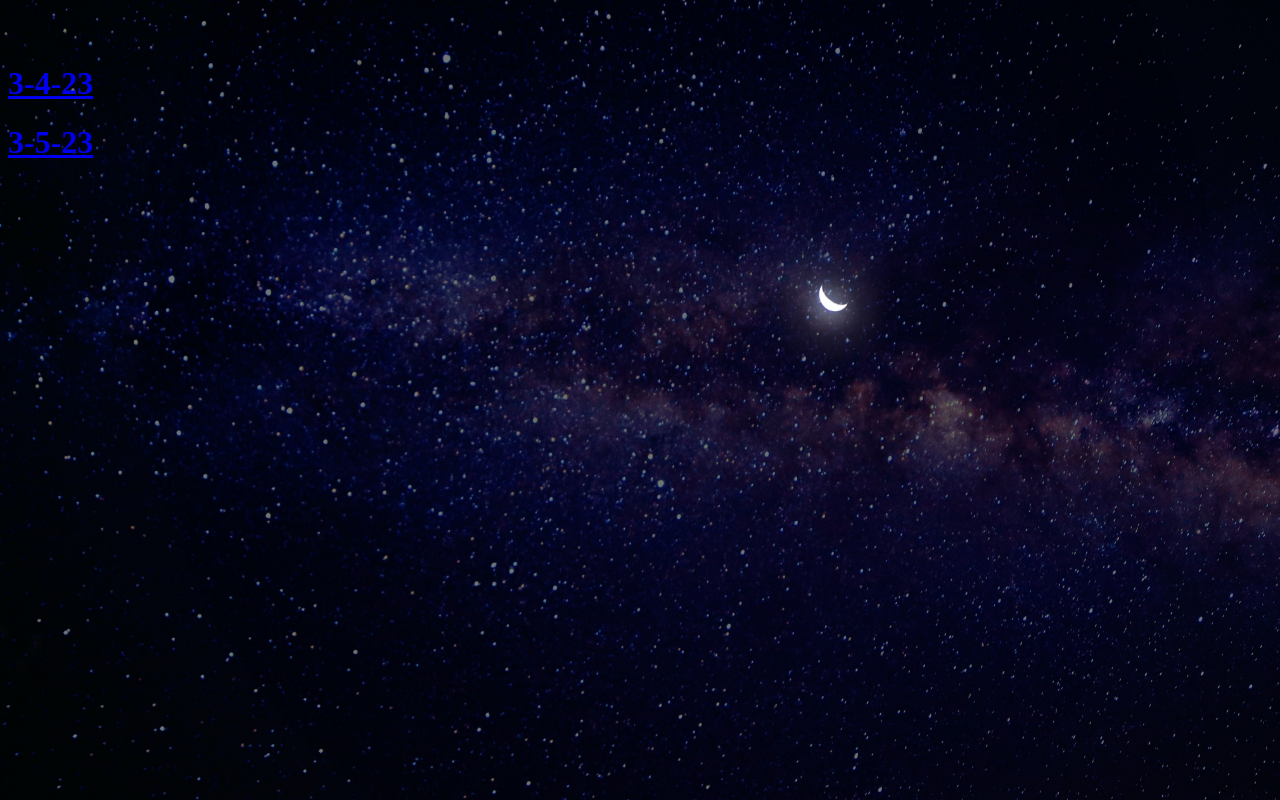
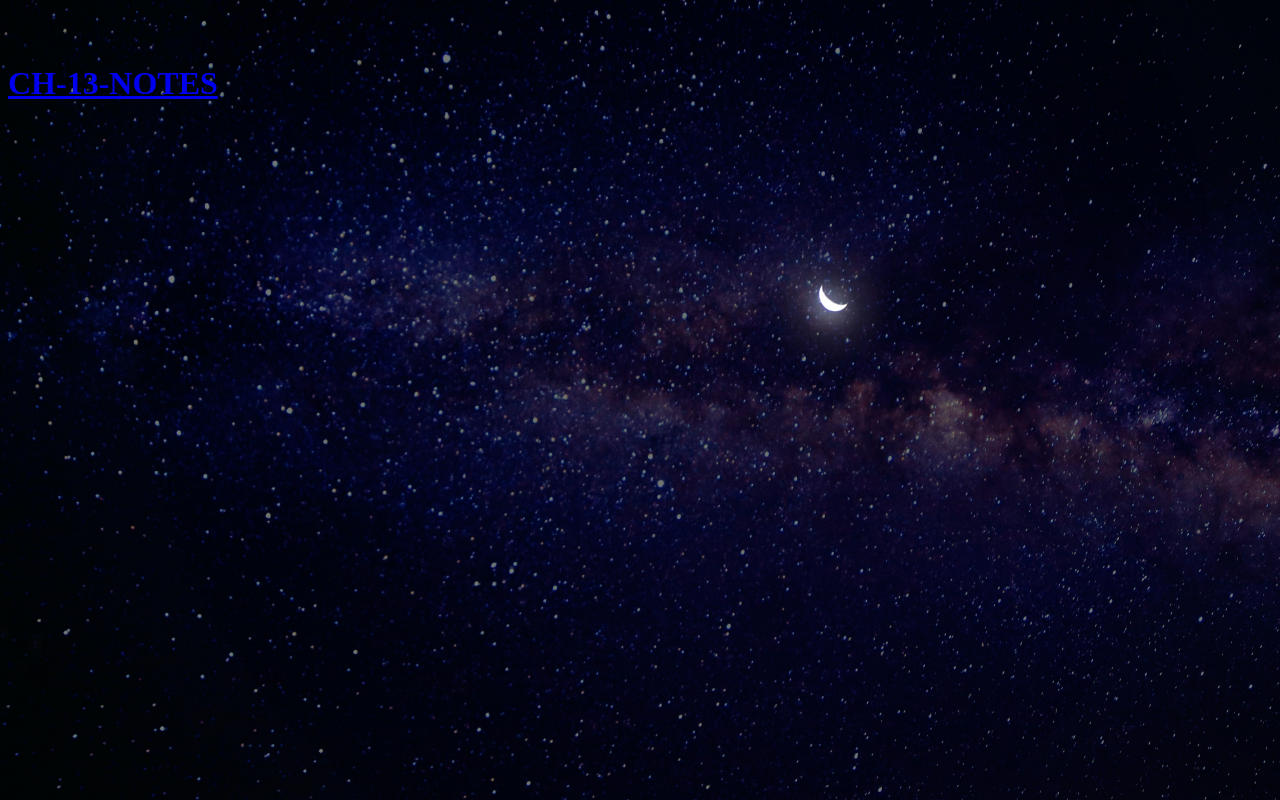
Before and after one commit to dt1906/webi, a plain HTML site: page SHIT-POSTS.html in a window 1280 px wide. Drawn offline with Linux system fonts and the light colour scheme.

Commit message:
Update SHIT-POSTS.html

```diff
--- a/SHIT-POSTS.html
+++ b/SHIT-POSTS.html
@@ -16,8 +16,8 @@
 </head>
 <body text="blue">
     <br><br>
-    <h1><a href="3-4-23.html" target="_blank">3-4-23</a></h1>
-    <h1><a href="3-5-23.html" target="_blank">3-5-23</a></h1>
+    <h1><a href="ch-13-notes.pdf" target="_blank">CH-13-NOTES</a></h1>
+
 
 
 </html>
```
